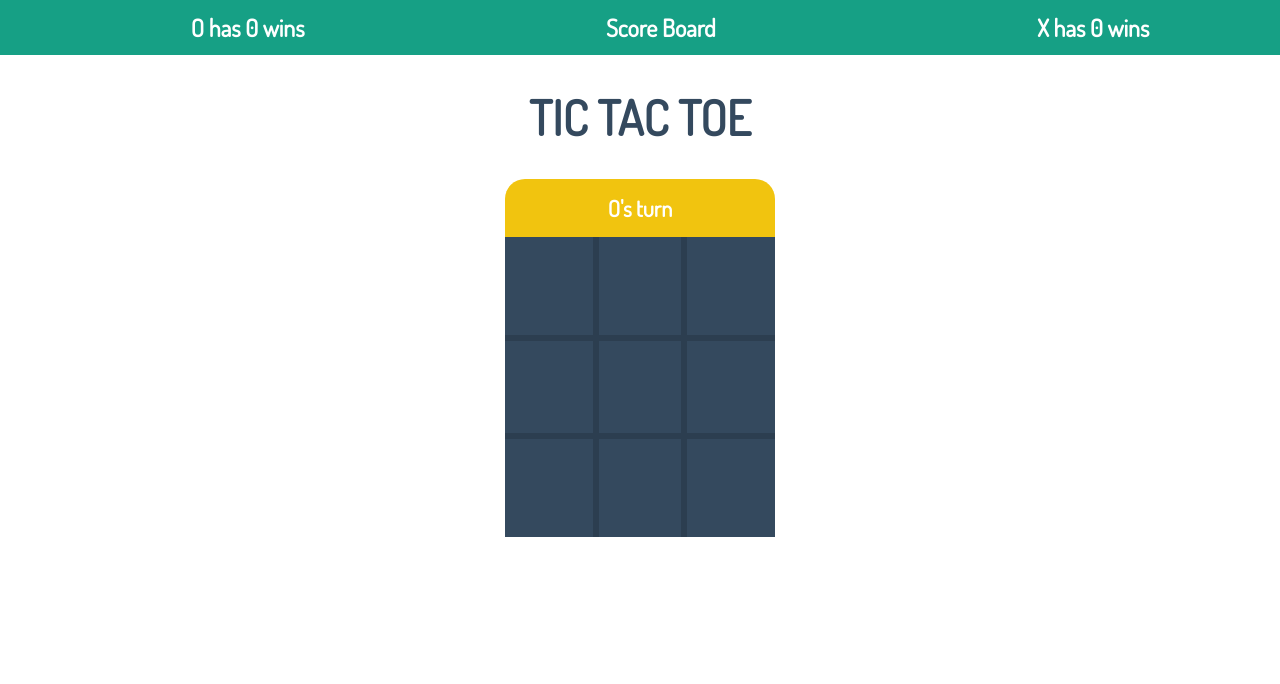
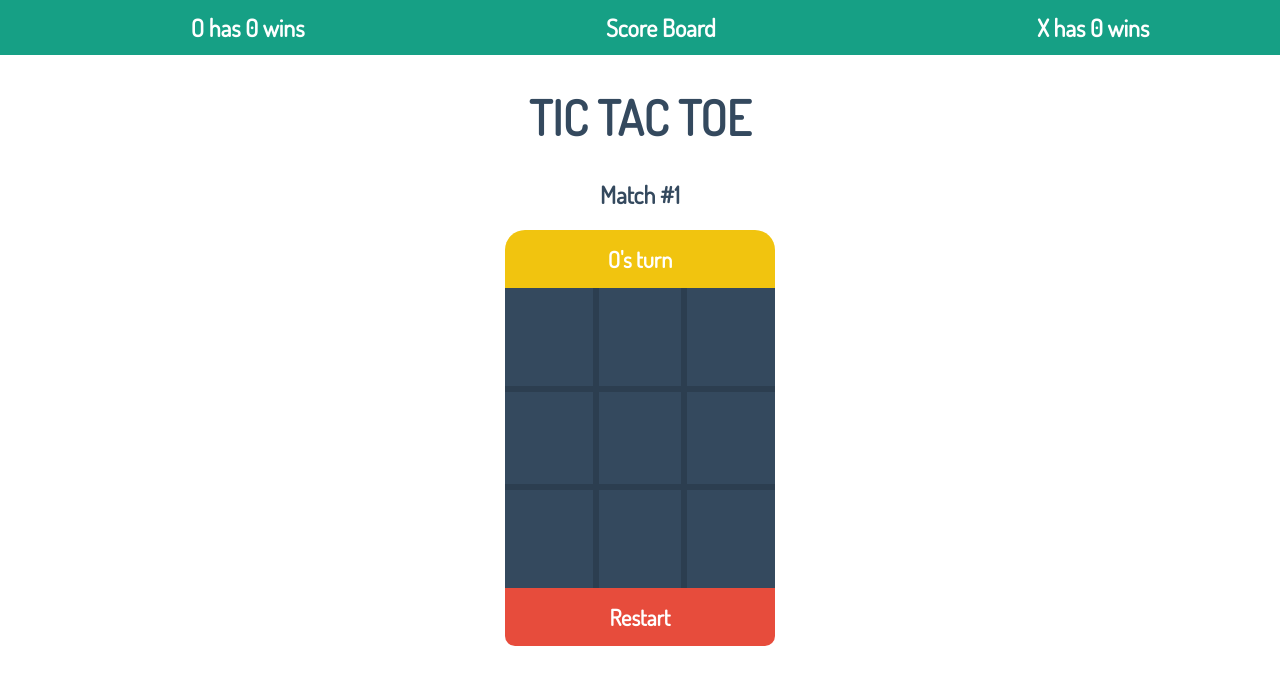
Before and after one commit to aliaksandr-s/tic-tac-toe, a Vue app: page / in a window 1280 px wide. Shown: the top 684 px of the page. Built offline with nearby package versions, Linux system fonts and the light colour scheme.

Commit message:
Add reset button

```diff
--- a/src/App.vue
+++ b/src/App.vue
@@ -8,8 +8,10 @@
     <div id="app">
       <div id="details">
         <h1>Tic Tac Toe</h1>
+        <h2>Match #{{ matches + 1 }}</h2>
       </div>
       <grid></grid>
+      <button class="restart" @click="restart">Restart</button>
     </div>
   </div>
 </template>
@@ -29,8 +31,17 @@ export default {
       }
     }
   },
+
   created () {
     Event.$on('win', winner => this.wins[winner]++)
+  },
+
+  methods: {
+    restart () {
+      Event.$emit('clearCell')
+      Event.$emit('gridReset')
+      this.matches++
+    }
   }
 }
 </script>
--- a/src/components/Cell.vue
+++ b/src/components/Cell.vue
@@ -5,19 +5,27 @@
 <script>
   export default {
     props: ['name'],
+
     data () {
       return {
         frozen: false,
         mark: ''
       }
     },
+
     created () {
       Event.$on('strike', cellNumber => {
         Event.$on('freeze', () => {
           this.frozen = true
         })
       })
+
+      Event.$on('clearCell', () => {
+        this.mark = ''
+        this.frozen = false
+      })
     },
+
     methods: {
       strike () {
         if (!this.frozen) {
@@ -27,6 +35,7 @@
         }
       }
     }
+
   }
 </script>
 
--- a/src/components/Grid.vue
+++ b/src/components/Grid.vue
@@ -28,6 +28,7 @@
 
   export default {
     components: { Cell },
+
     data () {
       return {
         activePlayer: 'O',
@@ -52,6 +53,7 @@
         ]
       }
     },
+
     created () {
       Event.$on('strike', cellNumber => {
         this.cells[cellNumber] = this.activePlayer
@@ -59,11 +61,17 @@
         this.gameStatus = this.changeGameStatus()
         this.changePlayer()
       })
+
+      Event.$on('gridReset', () => {
+        Object.assign(this.$data, this.$options.data())
+      })
     },
+
     computed: {
       nonActivePlayer () {
         return this.activePlayer === 'O' ? 'X' : 'O'
       },
+
       gameStatusMessage () {
         switch (this.gameStatus) {
           case 'win':
@@ -75,6 +83,7 @@
         }
       }
     },
+
     watch: {
       gameStatus () {
         switch (this.gameStatus) {
@@ -87,10 +96,12 @@
         }
       }
     },
+
     methods: {
       changePlayer () {
         this.activePlayer = this.nonActivePlayer
       },
+
       changeGameStatus () {
         if (this.checkForWin()) {
           return this.gameIsWon()
@@ -99,6 +110,7 @@
         }
         return 'turn'
       },
+
       checkForWin () {
         for (let i = 0; i < this.winConditions.length; i++) {
           // gets a single condition wc from the whole array
@@ -112,6 +124,7 @@
         }
         return false
       },
+
       areEqual () {
         let len = arguments.length
 
@@ -124,6 +137,7 @@
         }
         return true
       },
+
       gameIsWon () {
         // fires win event for the App component to change the score
         Event.$emit('win', this.activePlayer)
```
